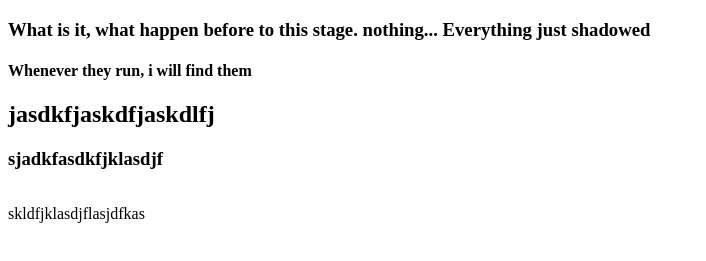
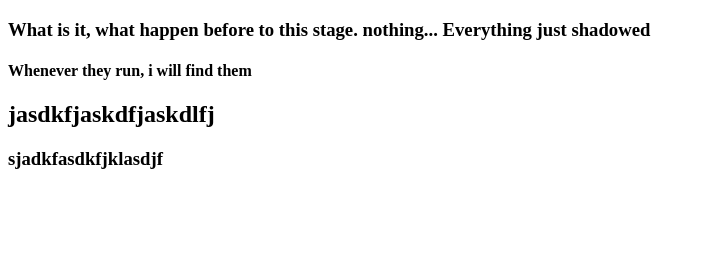
Before and after one commit to Rau-Lawliet/INF-231, a plain HTML site: page index.html in a window 1280 px wide. Shown: the part 171-432 px from the top of the page, without its empty margins (0-706 px from the left). Drawn offline with Linux system fonts and the light colour scheme.

Commit message:
No comment

```diff
--- a/index.html
+++ b/index.html
@@ -40,7 +40,5 @@
     <h3>sjadkfasdkfjklasdjf</h3>
     <img src="" alt="">
     <a href="#"></a>
-
-    <p>skldfjklasdjflasjdfkas</p>
 </body>
 </html>
```
